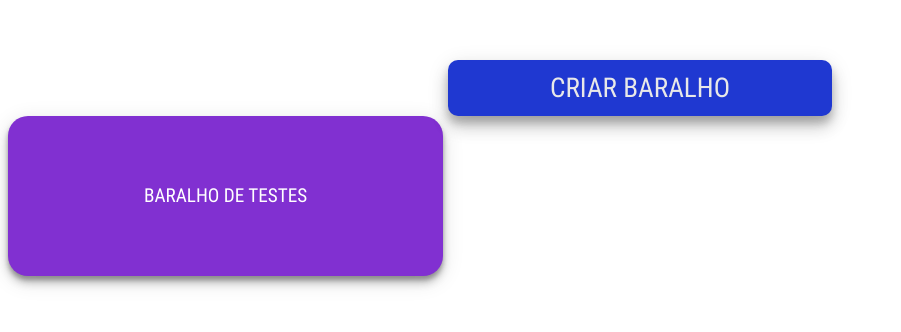
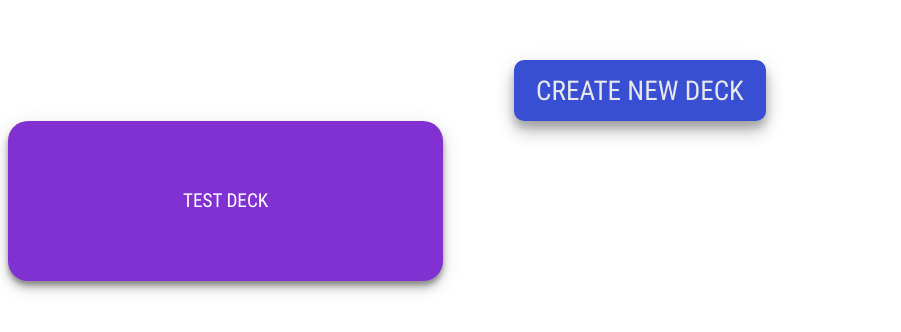
Before and after one commit to Tashima42/poc-create-cards-module, a Vue app in the folder frontend/poc-front-flashcards/: page / in a window 1280 px wide. Shown: the top 332 px of the page, without its empty margins (0-901 px from the left). Built offline with nearby package versions, Linux system fonts and the light colour scheme.

Commit message:
feat: added button info from parameters

```diff
--- a/frontend/poc-front-flashcards/src/App.vue
+++ b/frontend/poc-front-flashcards/src/App.vue
@@ -1,7 +1,7 @@
 <template>
   <div id="app">
-    <DefaultButton />
-    <InnerDeckDisplay corBg="#8130D1" />
+    <DefaultButton buttonName="create new deck" backgroundColor="#384ED3" />
+    <InnerDeckDisplay backgroundColor="#8130D1" deckName="test deck" />
   </div>
 </template>
 
--- a/frontend/poc-front-flashcards/src/components/DefaultButton.vue
+++ b/frontend/poc-front-flashcards/src/components/DefaultButton.vue
@@ -1,16 +1,38 @@
 <template>
   <div class="create-deck">
-    <button class="new-deck-btn">CRIAR BARALHO</button>
+    <button class="new-deck-btn" :style="cssVars">{{ name }}</button>
   </div>
 </template>
 
 <script>
 export default {
   name: "DefaultButton",
+  data() {
+    return {
+      name: this.buttonName,
+    };
+  },
+  props: {
+    backgroundColor: {
+      type: String,
+      default: "#D13060",
+    },
+    buttonName: {
+      type: String,
+      default: "button",
+    },
+  },
+  computed: {
+    cssVars() {
+      return {
+        "--background-color": this.backgroundColor,
+      };
+    },
+  },
 };
 </script>
 
-<style lang="scss">
+<style lang="scss" scoped>
 @font-face {
   font-family: "Roboto Condensed";
   src: local("Roboto Condensed"),
@@ -24,11 +46,14 @@ export default {
   font-size: 1.7em;
   line-height: 42px;
   text-align: center;
+  text-transform: uppercase;
 
-  width: 30vw;
-  height: 7vh;
+  padding-left: 1.7vw;
+  padding-right: 1.7vw;
+  padding-top: 1.2vh;
+  padding-bottom: 1.2vh;
 
-  background: #1f38d1;
+  background: var(--background-color);
   color: #e8e8e8;
 
   box-shadow: 0px 12px 17px rgba(0, 0, 0, 0.14),
--- a/frontend/poc-front-flashcards/src/components/InnerDeckDisplay.vue
+++ b/frontend/poc-front-flashcards/src/components/InnerDeckDisplay.vue
@@ -9,19 +9,23 @@ export default {
   name: "InnerDeckDisplay",
   data() {
     return {
-      name: "baralho de testes",
+      name: this.deckName,
     };
   },
   props: {
-    corBg: {
+    backgroundColor: {
       type: String,
       default: "#D13060",
+    },
+    deckName: {
+      type: String,
+      default: "Deck name",
     },
   },
   computed: {
     cssVars() {
       return {
-        "--cor-bg": this.corBg,
+        "--background-color": this.backgroundColor,
       };
     },
   },
@@ -37,14 +41,14 @@ export default {
   justify-content: center;
   align-items: center;
 
-  background: var(--cor-bg);
+  background: var(--background-color);
+
   box-shadow: 0px 5px 22px rgba(0, 0, 0, 0.12), 0px 7px 8px rgba(0, 0, 0, 0.2),
     0px 4px 4px rgba(0, 0, 0, 0.25);
   border-radius: 20px;
 }
 
 .deck-name {
-  color: white;
   font-family: "Roboto Condensed", sans-serif;
   font-style: normal;
   font-weight: normal;
@@ -52,5 +56,7 @@ export default {
   line-height: 42px;
   text-align: center;
   text-transform: uppercase;
+
+  color: white;
 }
 </style>
```
